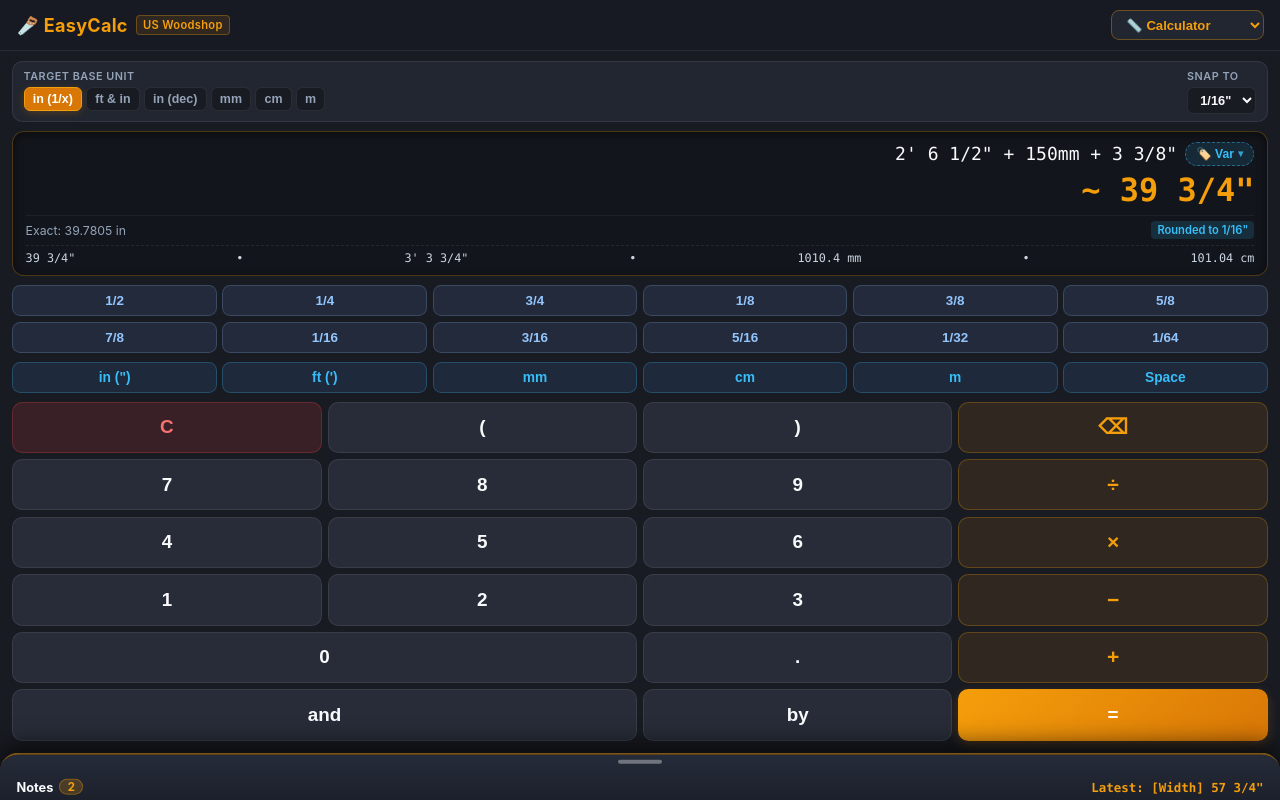
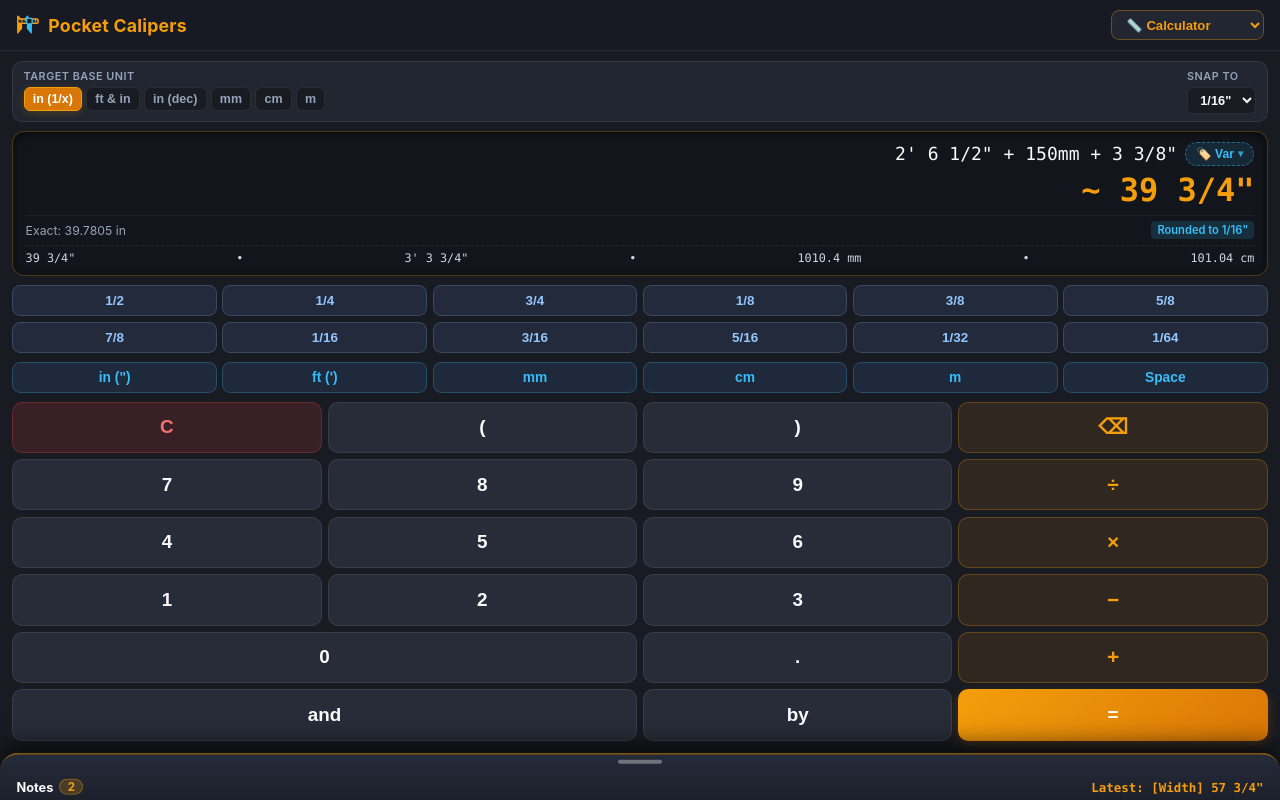
Before and after one commit to aldopj/EasyCalc, a React (Vite) app: page / in a window 1280 px wide. Built offline with nearby package versions, Linux system fonts and the light colour scheme.

Commit message:
Rename app to Pocket Calipers with custom caliper SVG icon

```diff
--- a/index.html
+++ b/index.html
@@ -6,11 +6,11 @@
     <meta name="theme-color" content="#181b22" />
     <meta name="apple-mobile-web-app-capable" content="yes" />
     <meta name="apple-mobile-web-app-status-bar-style" content="black-translucent" />
-    <meta name="apple-mobile-web-app-title" content="EasyCalc" />
+    <meta name="apple-mobile-web-app-title" content="Pocket Calipers" />
     <link rel="manifest" href="./manifest.webmanifest" />
     <link rel="icon" type="image/svg+xml" href="./icon.svg" />
     <link rel="apple-touch-icon" href="./icon.svg" />
-    <title>EasyCalc — US Woodworking Fraction & Unit Calculator</title>
+    <title>Pocket Calipers — US Woodworking Fraction & Unit Calculator</title>
   </head>
   <body>
     <div id="root"></div>
--- a/public/sw.js
+++ b/public/sw.js
@@ -1,4 +1,4 @@
-const CACHE_NAME = 'easycalc-v3';
+const CACHE_NAME = 'pocket-calipers-v4';
 const ASSETS = ['./', './index.html', './manifest.webmanifest', './icon.svg'];
 
 self.addEventListener('install', (event) => {
--- a/src/App.jsx
+++ b/src/App.jsx
@@ -10,8 +10,60 @@ export default function App() {
     <>
       <header className="app-header">
         <div className="brand">
-          <span>🪚 EasyCalc</span>
-          <span className="brand-badge">US Woodshop</span>
+          <svg
+            className="brand-caliper-icon"
+            viewBox="0 0 28 28"
+            fill="none"
+            xmlns="http://www.w3.org/2000/svg"
+            aria-hidden="true"
+          >
+            {/* Main scale beam */}
+            <rect
+              x="2"
+              y="7"
+              width="24"
+              height="5"
+              rx="1.2"
+              fill="#272c38"
+              stroke="#f59e0b"
+              strokeWidth="1.8"
+            />
+            {/* Tick marks along beam */}
+            <path
+              d="M7 7v2.5M11 7v2M15 7v2.5M19 7v2M23 7v2.5"
+              stroke="#f59e0b"
+              strokeWidth="1.4"
+              strokeLinecap="round"
+            />
+            {/* Fixed left jaw */}
+            <path
+              d="M2 7V3.5L5.5 7M2 12v11.5L6.5 18V12"
+              fill="#f59e0b"
+              stroke="#f59e0b"
+              strokeWidth="1.4"
+              strokeLinejoin="round"
+            />
+            {/* Sliding vernier jaw */}
+            <path
+              d="M14 7V3.5L10.5 7M13.5 12v6l4.5 5.5V12"
+              fill="#38bdf8"
+              stroke="#38bdf8"
+              strokeWidth="1.4"
+              strokeLinejoin="round"
+            />
+            {/* Slider carriage */}
+            <rect
+              x="12.5"
+              y="6.2"
+              width="6.5"
+              height="6.6"
+              rx="1"
+              fill="#181b22"
+              stroke="#38bdf8"
+              strokeWidth="1.5"
+            />
+          </svg>
+          <span>Pocket Calipers</span>
         </div>
 
         <select
--- a/src/index.css
+++ b/src/index.css
@@ -68,9 +68,15 @@ body {
   align-items: center;
   gap: 0.5rem;
   font-weight: 700;
-  font-size: 1.1rem;
+  font-size: 1.08rem;
   color: var(--wood-light);
-  letter-spacing: 0.3px;
+  letter-spacing: 0.2px;
+}
+
+.brand-caliper-icon {
+  width: 1.45rem;
+  height: 1.45rem;
+  flex-shrink: 0;
 }
 
 .brand-badge {
```
Also changed, not shown: public/icon.svg, public/manifest.webmanifest.
